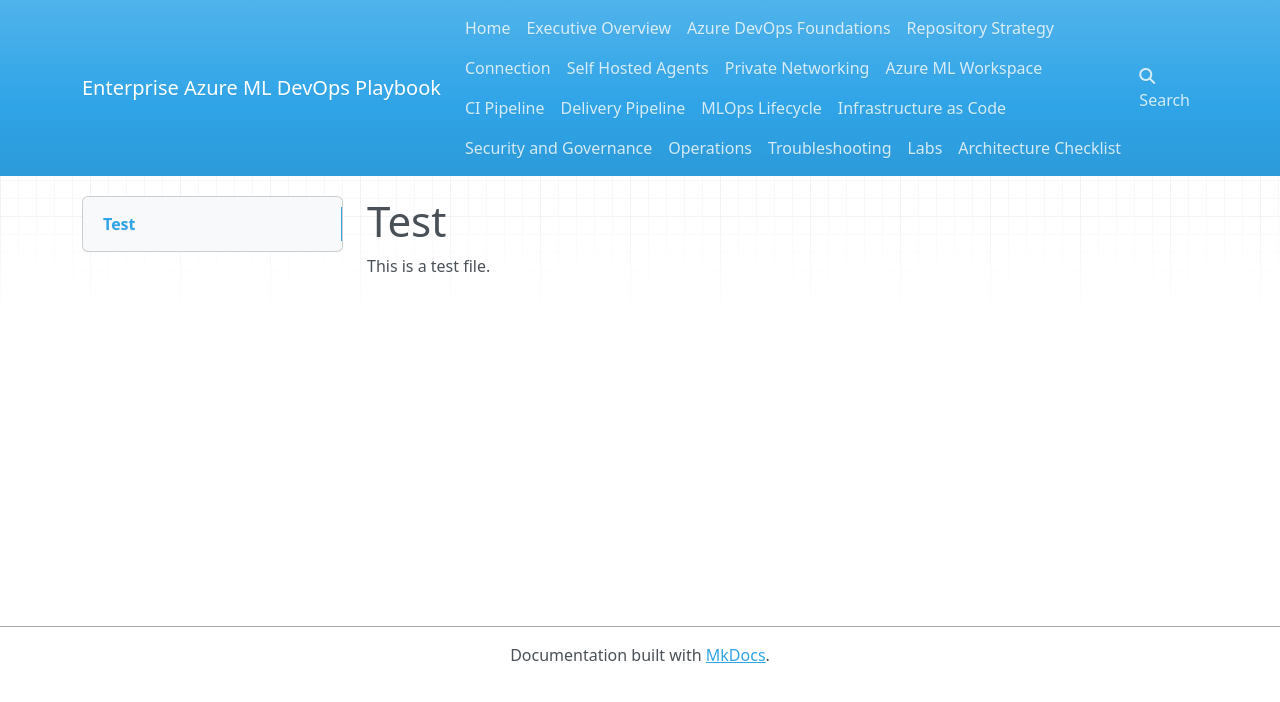
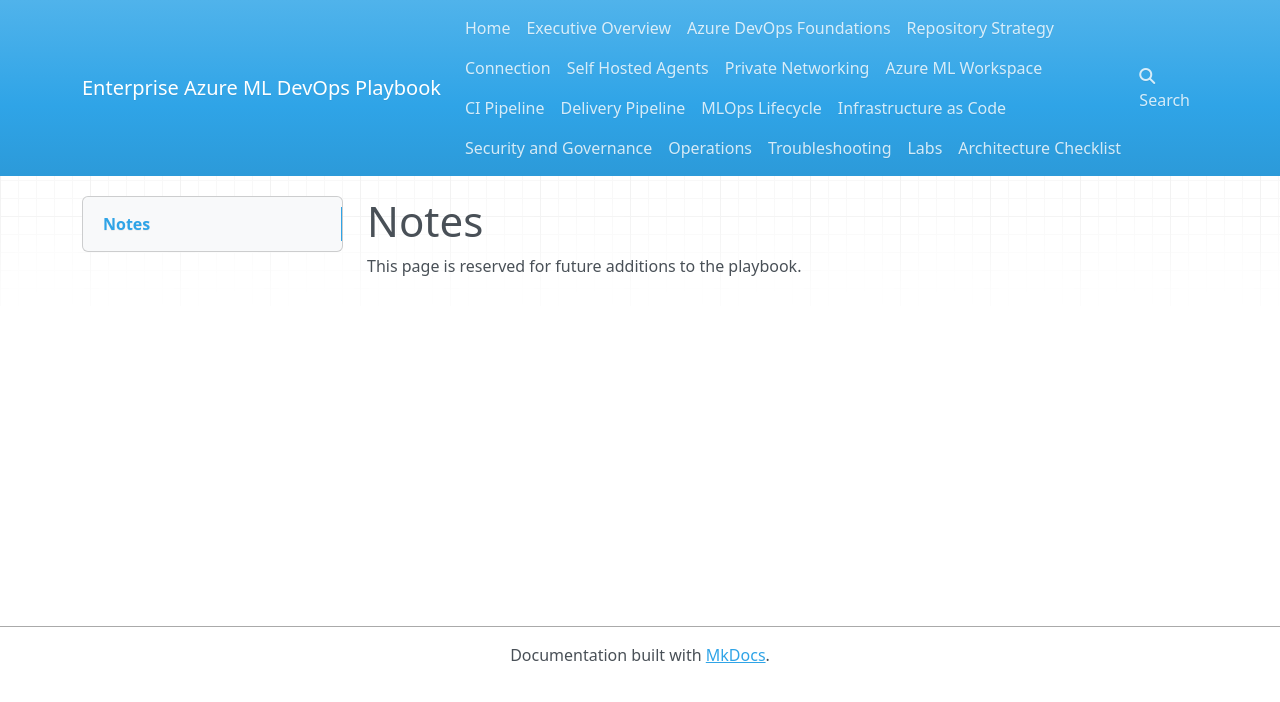
Before and after one commit to myroad2cloud/azure-ml, an MkDocs documentation site: the page built from docs/test.md, in a window 1280 px wide. Shown: the top 702 px of the page. Built offline with MkDocs 1.6.1, drawn with Linux system fonts in a browser that asks for light colours; nearby versions of some CDN libraries.

Commit message:
Convert temporary test page to notes page

```diff
--- a/docs/test.md
+++ b/docs/test.md
@@ -1,3 +1,3 @@
-# Test
+# Notes
 
-This is a test file.
+This page is reserved for future additions to the playbook.
```
